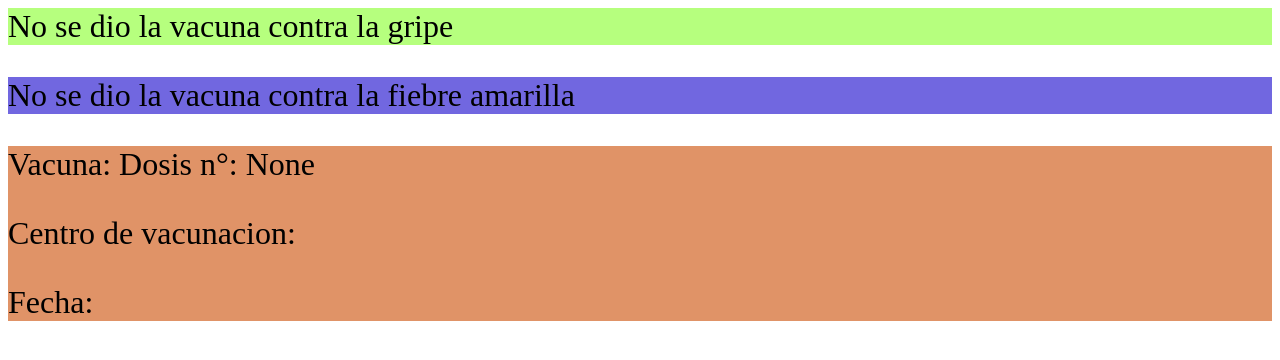
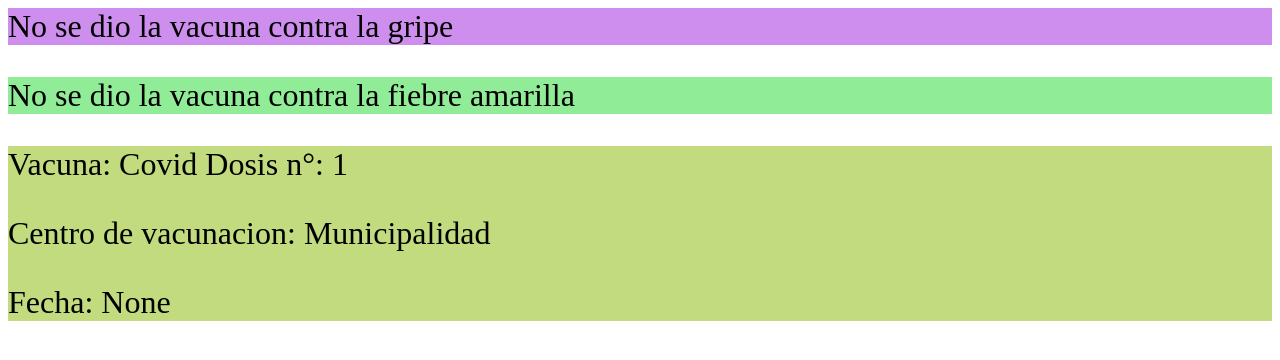
Before and after one commit to BataZanT/VacunAssist, a Django app: template vacuApp/templates/temp.html in a window 1280 px wide. Shown: the top 360 px of the page. Run offline with Django 4.2, Linux system fonts and the light colour scheme; the template is opened without the code that fills it, so the values that code supplies are empty; parts of the project's set-up code (start-up, migrations or seed data) failed here and were passed over.

Commit message:
colores colores colores

```diff
--- a/vacuApp/templates/certificado.html
+++ b/vacuApp/templates/certificado.html
@@ -1,7 +1,7 @@
 <head>
 </head>
 <body>
-    <div style="background-color: #B6FF7E;">
+    <div style="background-color: rgba(159, 34, 222, 0.508);">
     {% if turnoG is not None %}
         <p style="font-size: xx-large;">Vacuna: {{turnoG.vaccine}}</p>
         <p style="font-size: xx-large;">Centro de vacunacion: {{turnoG.center}}</p>
@@ -11,7 +11,7 @@
     <p style="font-size: xx-large;"> No se dio la vacuna contra la gripe</p>
     </div>
     {% endif %}
-    <div style="background-color: #7167e0;">
+    <div style="background-color:  rgb(145, 236, 152);">
     {% if turnoF is not None %}
         <p style="font-size: xx-large;">Vacuna: {{turnoF.vaccine}}</p>
         <p style="font-size: xx-large;">Centro de vacunacion: {{turnoF.center}}</p>
@@ -21,7 +21,7 @@
     <p style="font-size: xx-large;"> No se dio la vacuna contra la fiebre amarilla</p>
     </div>
     {% endif %}
-    <div style="background-color: #e09367;">
+    <div style="background-color: rgb(193, 219, 126);">
     {% if turnoC is not None %}
         <p style="font-size: xx-large;">Vacuna: {{turnoC.vaccine}} Dosis n°: {{dosis}}</p>
         <p style="font-size: xx-large;">Centro de vacunacion: {{turnoC.center}}</p>
--- a/vacuApp/templates/temp.html
+++ b/vacuApp/templates/temp.html
@@ -1,21 +1,21 @@
 <head>
 </head>
 <body>
-    <div style="background-color: #B6FF7E;">
+    <div style="background-color: rgba(159, 34, 222, 0.508);">
 
     <p style="font-size: xx-large;"> No se dio la vacuna contra la gripe</p>
     </div>
 
-    <div style="background-color: #7167e0;">
+    <div style="background-color:  rgb(145, 236, 152);">
 
     <p style="font-size: xx-large;"> No se dio la vacuna contra la fiebre amarilla</p>
     </div>
 
-    <div style="background-color: #e09367;">
+    <div style="background-color: rgb(193, 219, 126);">
 
-        <p style="font-size: xx-large;">Vacuna:  Dosis n°: None</p>
-        <p style="font-size: xx-large;">Centro de vacunacion: </p>
-        <p style="font-size: xx-large;">Fecha: </p>
+        <p style="font-size: xx-large;">Vacuna: Covid Dosis n°: 1</p>
+        <p style="font-size: xx-large;">Centro de vacunacion: Municipalidad</p>
+        <p style="font-size: xx-large;">Fecha: None</p>
     </div>
 
     </div>
```
Also changed, not shown: vacuApp/templates/inicioPaciente.html (+12 -5 lines), db.sqlite3.
